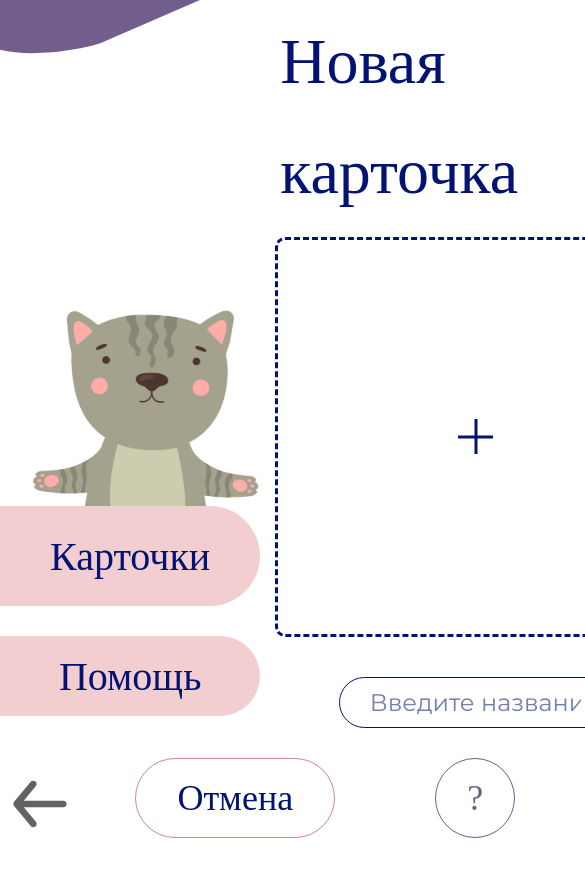
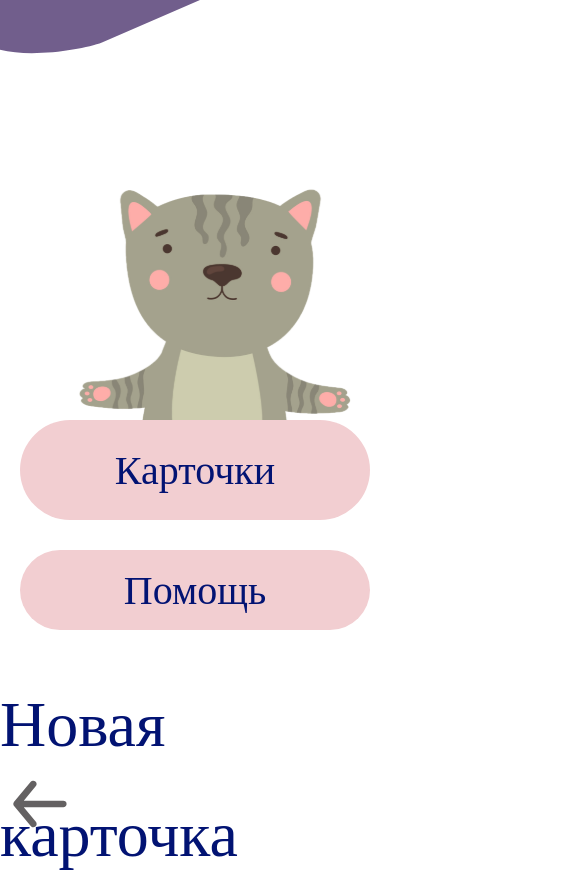
Before and after one commit to WouterLab/react-asc, a React (Create React App) app: page /new-card in a window 390 px wide. Shown: the top 872 px of the page, 585 px wide, since content can reach past the window. Before the commit the page ends 844 px from the top, so only its background shows below. Built offline with nearby package versions, Linux system fonts and the light colour scheme; a web font is replaced by a local one.

Commit message:
mobile newcard page

```diff
--- a/src/components/Dropzone/Dropzone.module.scss
+++ b/src/components/Dropzone/Dropzone.module.scss
@@ -13,6 +13,11 @@
   &:hover {
     border: 3px dashed #868788;
   }
+
+  @media (max-width: 850px) {
+    width: 200px;
+    height: 200px;
+  }
 }
 
 .hiddenInput {
--- a/src/pages/NewCard/NewCard.module.scss
+++ b/src/pages/NewCard/NewCard.module.scss
@@ -1,6 +1,6 @@
 .newCard {
-  height: 100%;
   display: flex;
+  padding-top: 100px;
   gap: 100px;
   animation: show 0.3s ease-in-out;
 
@@ -15,6 +15,10 @@
 
   @media (max-width: 1000px) {
     gap: 20px;
+  }
+
+  @media (max-width: 720px) {
+    flex-direction: column;
   }
 }
 
@@ -40,6 +44,16 @@
 .buttons {
   display: flex;
   gap: 100px;
+  margin-bottom: 100px;
+
+  @media (max-width: 1000px) {
+    gap: 20px;
+  }
+
+  @media (max-width: 850px) {
+    flex-direction: column;
+    align-items: center;
+  }
 }
 
 .help {
--- a/src/pages/Profile/Profile.module.scss
+++ b/src/pages/Profile/Profile.module.scss
@@ -1,7 +1,7 @@
 .profile {
-  height: 100%;
   display: flex;
   gap: 100px;
+  padding-top: 100px;
   animation: show 0.3s ease-in-out;
 
   @keyframes show {
@@ -26,7 +26,7 @@
 
 .data {
   width: 70%;
-  height: 50%;
+  height: 500px;
   border: 1px solid #715e8c;
   border-radius: 50px;
   padding: 40px;
--- a/src/shared/NavButton/NavButton.module.scss
+++ b/src/shared/NavButton/NavButton.module.scss
@@ -12,6 +12,11 @@
   display: flex;
   justify-content: center;
   align-items: center;
+  min-width: 250px;
+
+  @media (max-width: 720px) {
+    border-radius: 50px;
+  }
 }
 
 .big {
--- a/src/shared/Sidebar/Sidebar.module.scss
+++ b/src/shared/Sidebar/Sidebar.module.scss
@@ -3,8 +3,17 @@
   flex-direction: column;
   gap: 30px;
   width: 600px;
-  margin-top: 60vh;
+  margin-top: 450px;
   position: relative;
+
+  @media (max-width: 1100px) {
+    margin-top: 300px;
+  }
+
+  @media (max-width: 720px) {
+    width: 100%;
+    padding: 20px;
+  }
 }
 
 .cat {
@@ -16,4 +25,15 @@
     width: 300px;
     top: -220px;
   }
+
+  @media (max-width: 720px) {
+    padding: 20px;
+    width: 400px;
+    top: -260px;
+    left: 20%;
+  }
+
+  @media (max-width: 450px) {
+    left: 5%;
+  }
 }
```
